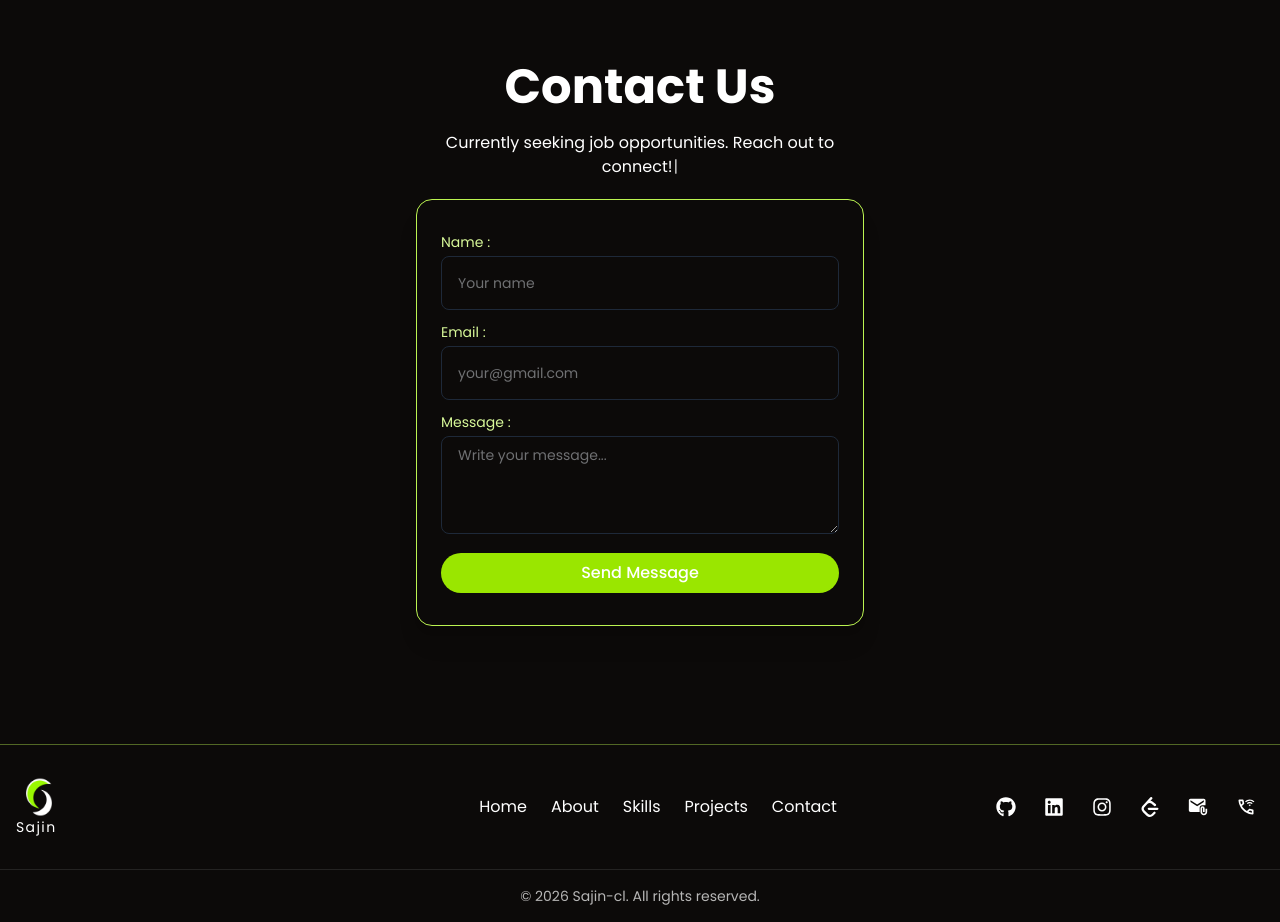
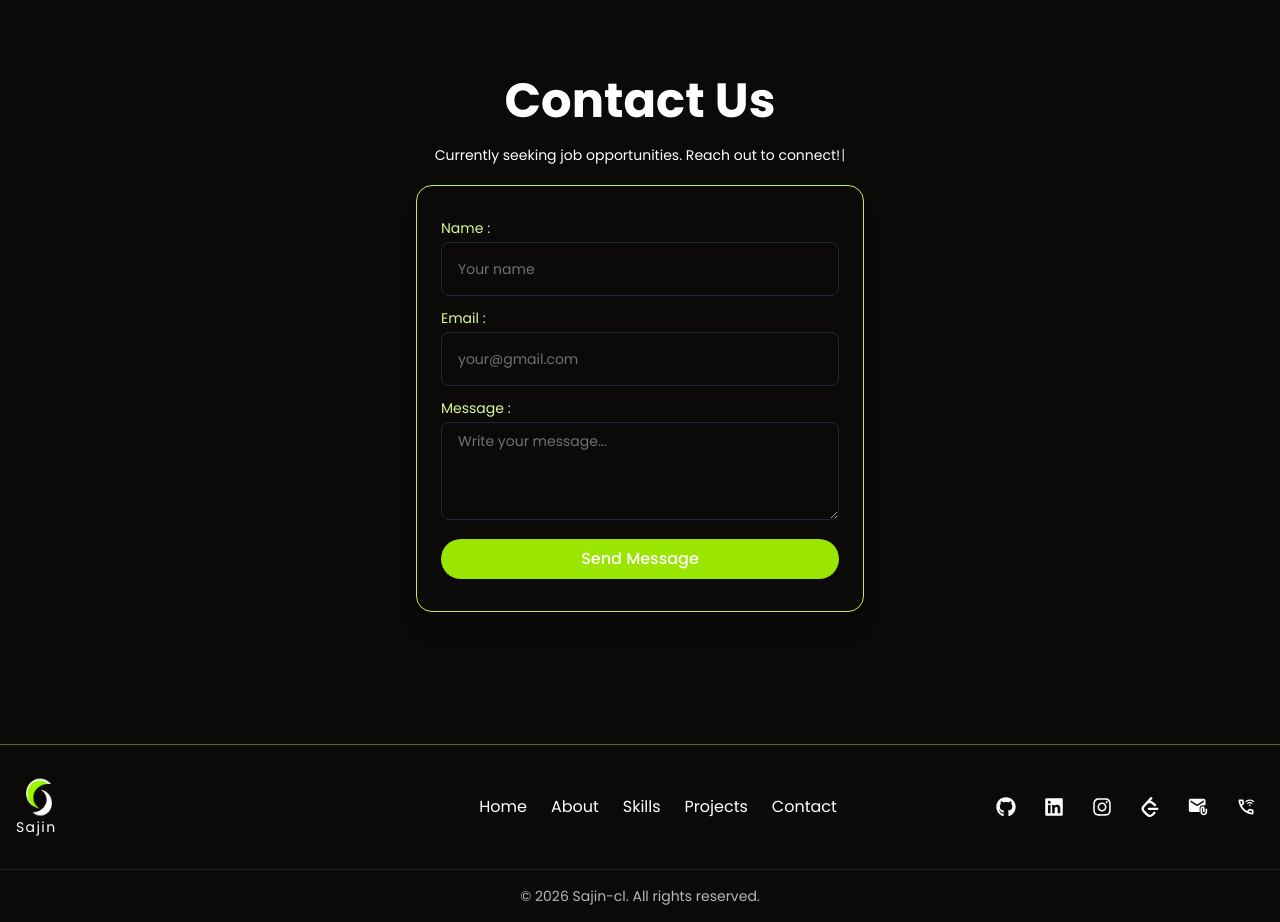
Before and after one commit to sajin-cl/Sajin-Porfolio, a React (Vite) app in the folder Sajin_Portfolio/: page / in a window 1280 px wide. Shown: the part 4920-5842 px from the top of the page. Built offline with nearby package versions, Linux system fonts and the light colour scheme.

Commit message:
font size decrease

```diff
--- a/Sajin_Portfolio/src/components/Contact.jsx
+++ b/Sajin_Portfolio/src/components/Contact.jsx
@@ -66,7 +66,7 @@ const Contact = () => {
         >
           Contact Us
         </motion.h1>
-        <div className="text-white text-center mb-5">
+        <div className="text-white text-center mb-5 text-sm">
           <Typewriter
             options={{
               strings: ["Currently seeking job opportunities. Reach out to connect!"],
```
